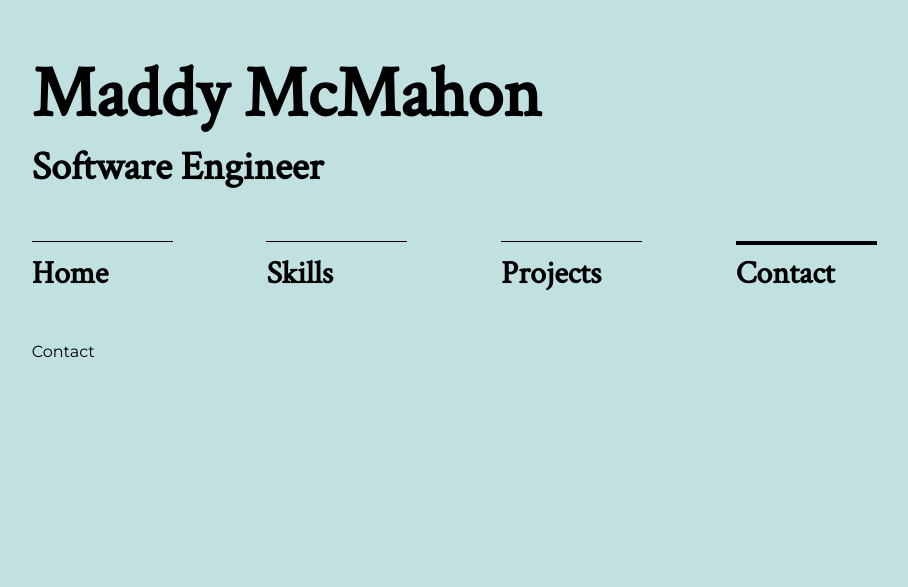
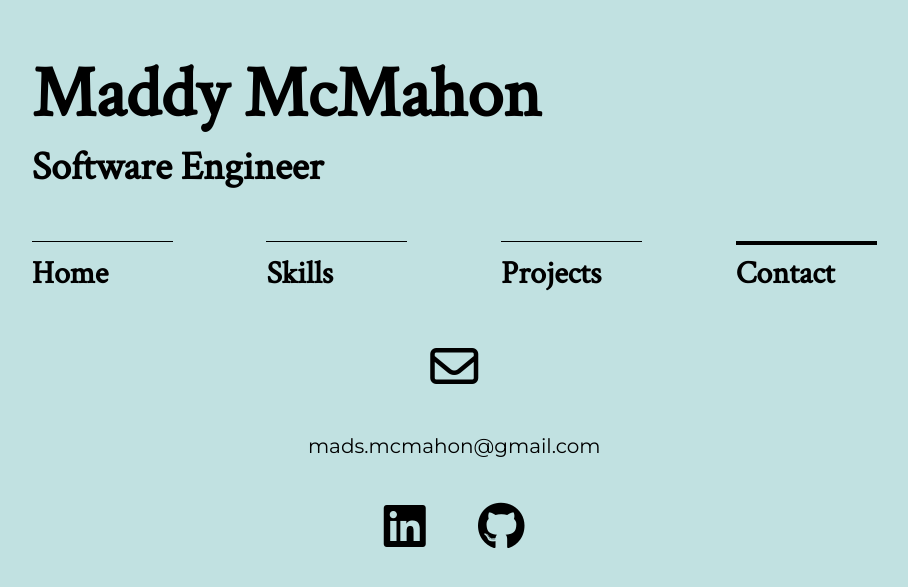
Before and after one commit to mdm106/jekyll-personal-portfolio, a Jekyll site: the page built from contact.html, in a window 1280 px wide. Shown: the top 587 px of the page, without its empty margins (181-1089 px from the left). Built offline with Jekyll 4.4.1, drawn with Linux system fonts in a browser that asks for light colours.

Commit message:
Add contact content and styling

```diff
--- /dev/null
+++ b/assets/css/contact.css
@@ -0,0 +1,25 @@
+.contact-wrapper {
+    display: flex;
+    flex-direction: column;
+    align-items: center;
+}
+
+.contact-wrapper a {
+    text-decoration: none;
+}
+
+.email-icon {
+    padding-bottom: 1.5rem;
+}
+
+.contact-wrapper i {
+    color: #000;
+}
+
+.contact-text {
+    font-size: 1.25rem;
+}
+
+.social-links i {
+    padding: 1.5rem;
+}
--- a/assets/css/main.css
+++ b/assets/css/main.css
@@ -2,3 +2,4 @@
 @import "nav.css";
 @import "home.css";
 @import "skills.css";
+@import "contact.css";
--- a/contact.html
+++ b/contact.html
@@ -4,6 +4,19 @@ title: Contact
 permalink: /contact/
 ---
 
-<div>
-    <p>Contact</p>
+<div class="contact-wrapper">
+    <span class="email-icon">
+        <a href="mailto:mads.mcmahon@gmail.com">
+            <i class="far fa-envelope fa-3x"></i>
+        </a>
+    </span>
+    <p class="contact-text">mads.mcmahon@gmail.com</p>
+    <span class="social-links">
+        <a href="https://www.linkedin.com/in/maddy-mcmahon-5070ba1b1/">
+            <i class="fab fa-linkedin fa-3x"></i>
+        </a>
+        <a href="https://github.com/mdm106">
+            <i class="fab fa-github fa-3x"></i>
+        </a>
+    </span>
 </div>
```
